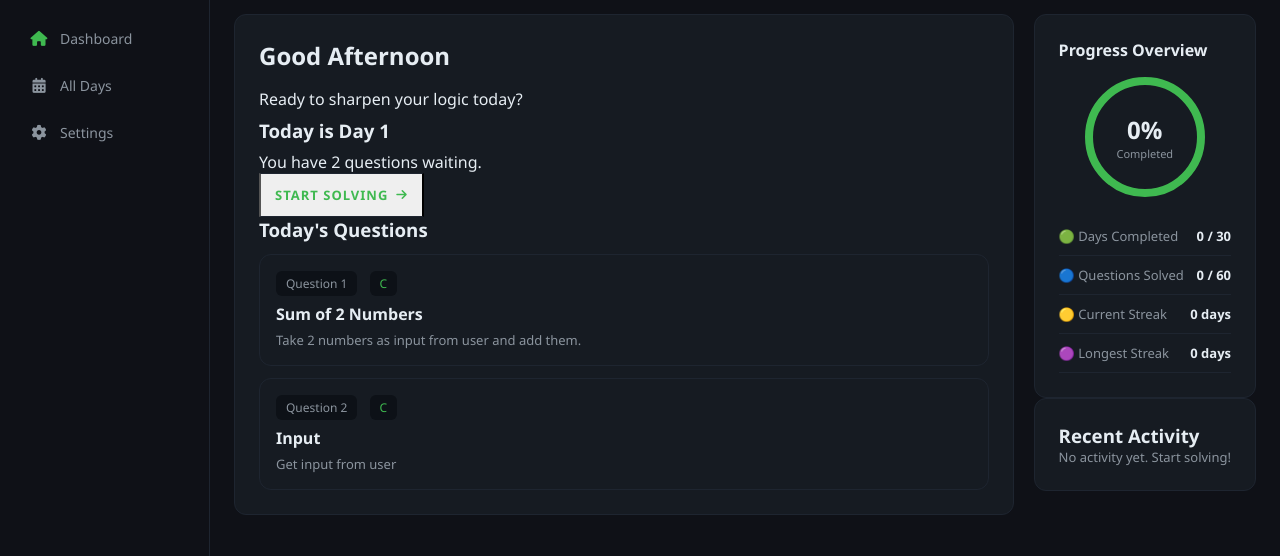
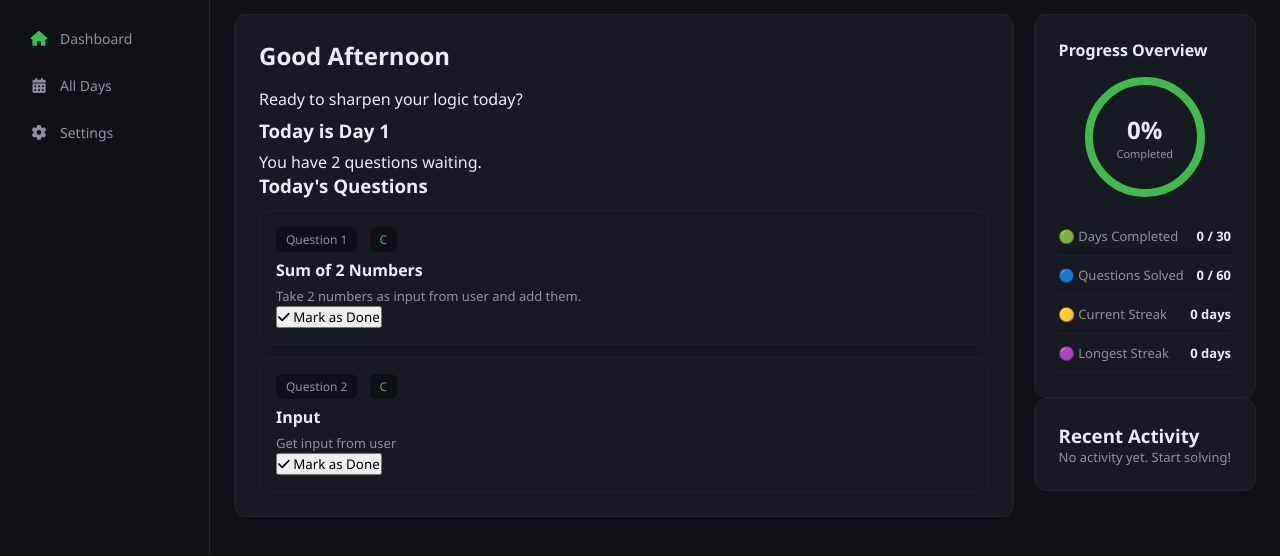
Before and after one commit to ark132/logic-forge, a plain HTML site: page index.html in a window 1280 px wide. Shown: the part 70-626 px from the top of the page. Drawn offline with Linux system fonts and the light colour scheme.

Commit message:
Update index.html

```diff
--- a/index.html
+++ b/index.html
@@ -51,10 +51,7 @@
         <p>Ready to sharpen your logic today?</p>
         <h3 id="currentDay"></h3>
         <p>You have 2 questions waiting.</p>
-        <button class="start-btn">
-            <span>Start Solving</span>
-            <i class="fa-solid fa-arrow-right"></i>
-        </button>
+
      <!-- Todays Questions -->
 
      <div class="Question">
@@ -65,6 +62,9 @@
         <span class="lang-tag">C</span>
         <h4>Sum of 2 Numbers</h4>
         <p>Take 2 numbers as input from user and add them.</p>
+         <button class="done-btn" id="q1-btn" onclick="markDone(1)">
+         <i class="fa-solid fa-check"></i> Mark as Done
+    </button>
     </div>
 
     <div class="card question-card">
@@ -72,6 +72,9 @@
         <span class="lang-tag">C</span>
         <h4>Input</h4>
         <p>Get input from user</p>
+        <button class="done-btn" id="q2-btn" onclick="markDone(2)">
+        <i class="fa-solid fa-check"></i> Mark as Done
+    </button>
     </div>
 
 </div>
```
